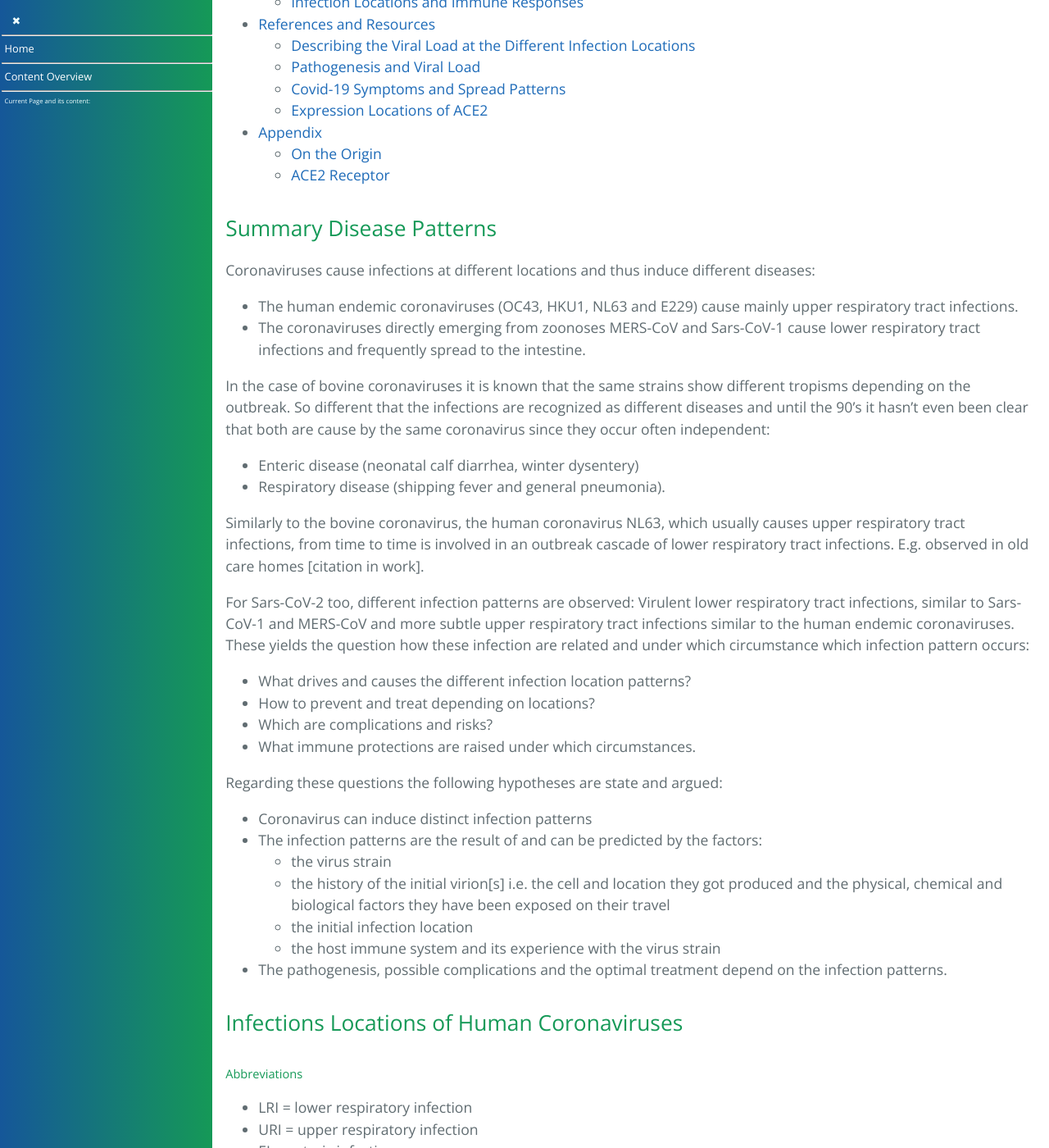
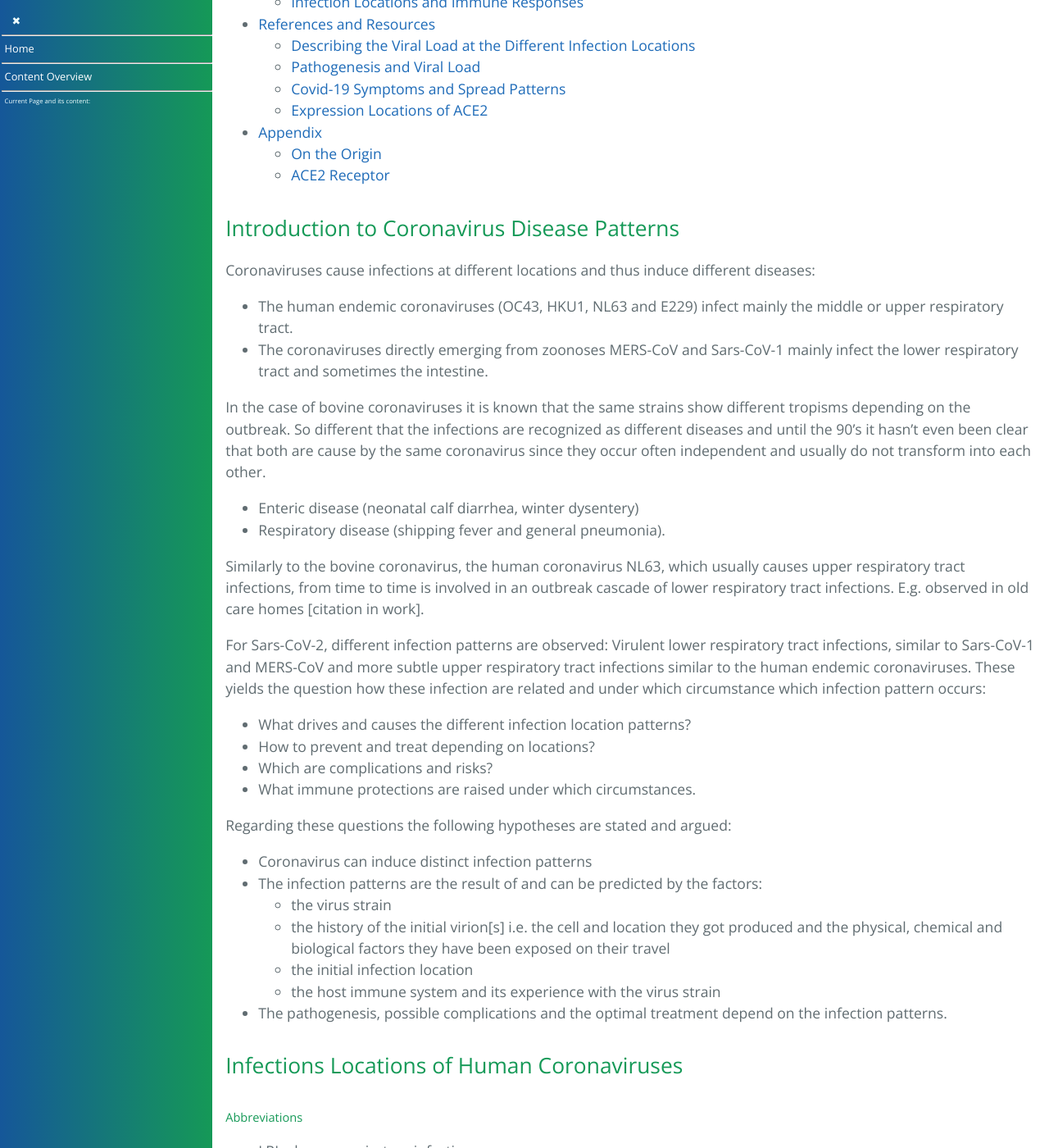
Before and after one commit to forestgrape/coronavirus, a Jekyll site: the page built from 3_medical/coronavirus_disease_patterns.md, in a window 1280 px wide and 1400 px high, scrolled down 407 px. Shown: the whole window at 82% size. Built offline with Jekyll 4.4.1, drawn with Linux system fonts in a browser that asks for light colours; our own code applies the rules of GitHub Pages for plain Markdown files; some of the changed text lies outside the part shown.

Commit message:
formulations

```diff
--- a/3_medical/coronavirus_disease_patterns.md
+++ b/3_medical/coronavirus_disease_patterns.md
@@ -2,7 +2,7 @@
 # Infections Locations and Disease Patterns
 **[in work]**
 
-* [Summary Disease Patterns](#summary-disease-patterns)
+* [Introduction to Coronavirus Disease Patterns](#introduction-to-coronavirus-disease-patterns)
 * [Infections Locations of Human Coronaviruses](#infections-locations-of-human-coronaviruses)
   * [Overview](#overview)
   * [Observations](#observations)
@@ -20,24 +20,24 @@
   * [ACE2 Receptor](#ace2-receptor)
 
 
-## Summary Disease Patterns
+## Introduction to Coronavirus Disease Patterns
 Coronaviruses cause infections at different locations and thus induce different diseases:
-* The human endemic coronaviruses (OC43, HKU1, NL63 and E229) cause mainly upper respiratory tract infections.
-* The coronaviruses directly emerging from zoonoses MERS-CoV and Sars-CoV-1 cause lower respiratory tract infections and frequently spread to the intestine.
+* The human endemic coronaviruses (OC43, HKU1, NL63 and E229) infect mainly the middle or upper respiratory tract.
+* The coronaviruses directly emerging from zoonoses MERS-CoV and Sars-CoV-1 mainly infect the lower respiratory tract and sometimes the intestine.
 
-In the case of bovine coronaviruses it is known that the same strains show different tropisms depending on the outbreak. So different that the infections are recognized as different diseases and until the 90's it hasn't even been clear that both are cause by the same coronavirus since they occur often independent:
+In the case of bovine coronaviruses it is known that the same strains show different tropisms depending on the outbreak. So different that the infections are recognized as different diseases and until the 90's it hasn't even been clear that both are cause by the same coronavirus since they occur often independent and usually do not transform into each other.
 * Enteric disease (neonatal calf diarrhea, winter dysentery)
 * Respiratory disease (shipping fever and general pneumonia).
 
 Similarly to the bovine coronavirus, the human coronavirus NL63, which usually causes upper respiratory tract infections, from time to time is involved in an outbreak cascade of lower respiratory tract infections. E.g. observed in old care homes [citation in work].
 
-For Sars-CoV-2 too, different infection patterns are observed:  Virulent lower respiratory tract infections, similar to Sars-CoV-1 and MERS-CoV and more subtle upper respiratory tract infections similar to the human endemic coronaviruses. These yields the question how these infection are related and under which circumstance which infection pattern occurs:
+For Sars-CoV-2, different infection patterns are observed:  Virulent lower respiratory tract infections, similar to Sars-CoV-1 and MERS-CoV and more subtle upper respiratory tract infections similar to the human endemic coronaviruses. These yields the question how these infection are related and under which circumstance which infection pattern occurs:
 * What drives and causes the different infection location patterns?
 * How to prevent and treat depending on locations?
 * Which are complications and risks?
 * What immune protections are raised under which circumstances.
 
-Regarding these questions the following hypotheses are state and argued:
+Regarding these questions the following hypotheses are stated and argued:
 * Coronavirus can induce distinct infection patterns
 * The infection patterns are the result of and can be predicted by the factors:
     - the virus strain
```
